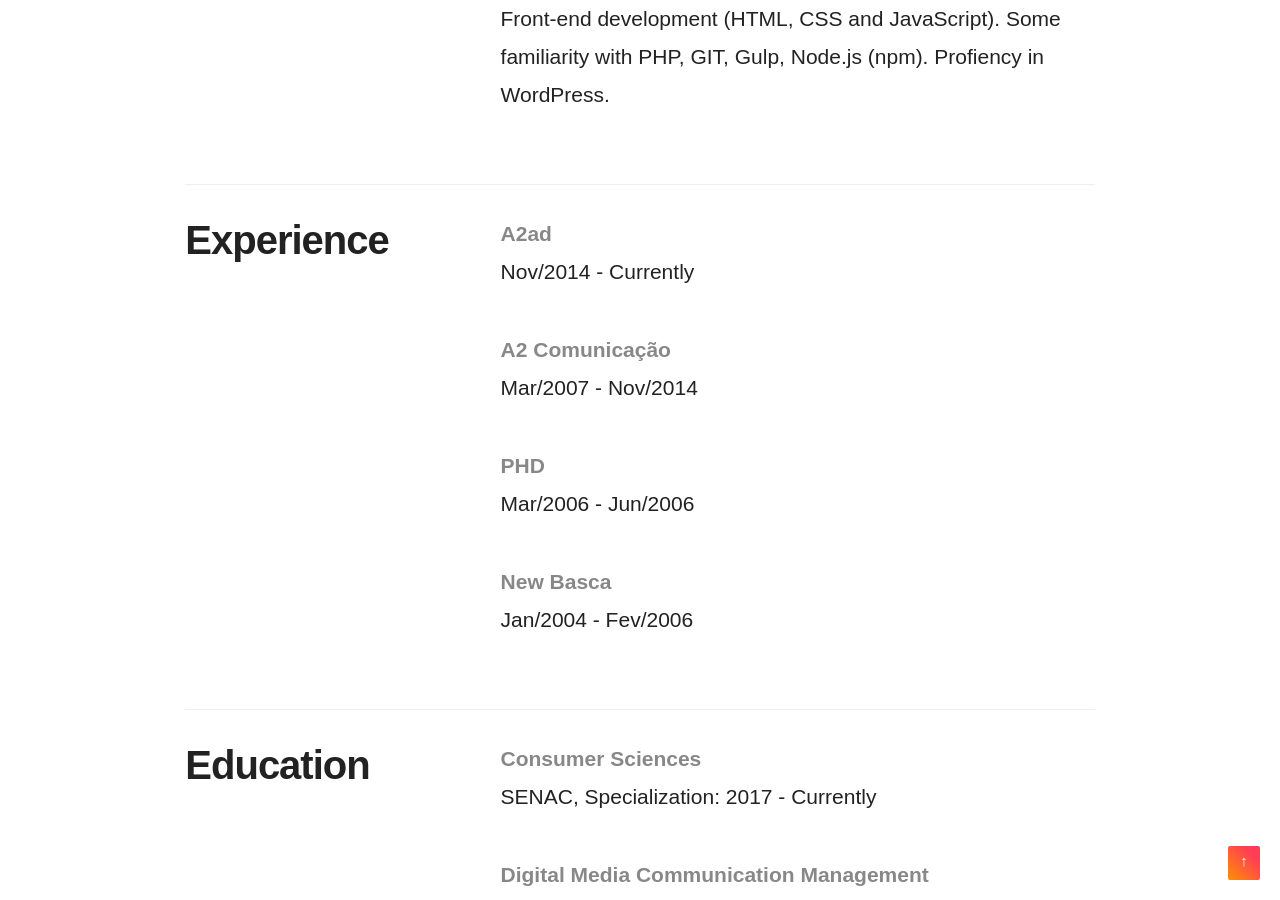
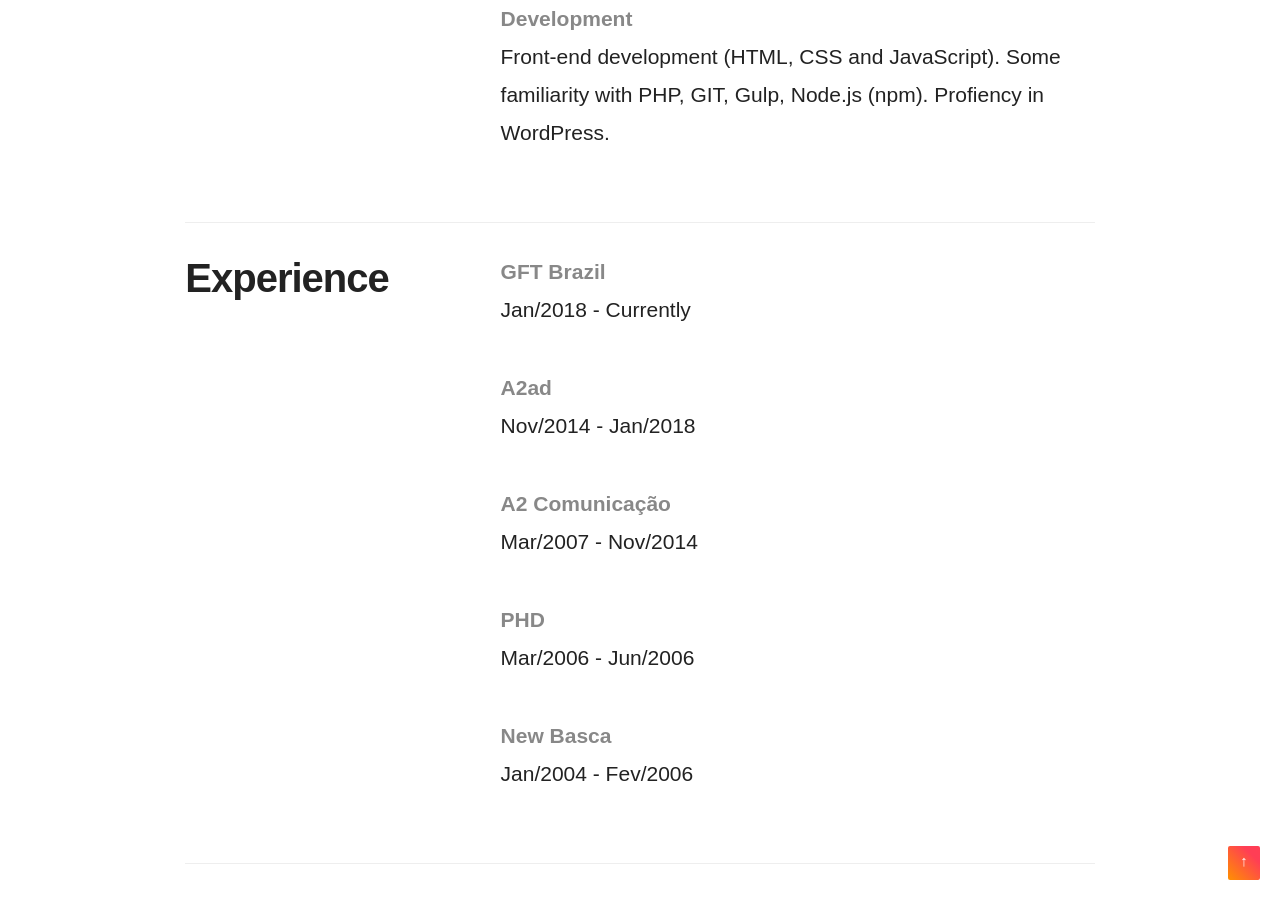
Before and after one commit to drigoteixeira/drigoteixeira.github.io, a Jekyll site: the page built from about/index.html, in a window 1280 px wide and 900 px high, scrolled down 1857 px. Built offline with Jekyll 4.4.1, drawn with Linux system fonts in a browser that asks for light colours; nearby versions of some CDN libraries; some of the changed text lies outside the part shown.

Commit message:
Update about page

```diff
--- a/about/index.html
+++ b/about/index.html
@@ -20,11 +20,11 @@
 					<img src="/img/rodrigo-teixeira.jpg" alt="Rodrigo" class="responsive">
 				</div>
 				<div class="eight columns">
-					<p>I'm Rodrigo Teixeira, Digital Designer living in São Paulo. Currently working at <a href="http://www.a2ad.com.br">A2ad</a> as Lead Designer. </p>
+					<p>I'm Rodrigo Teixeira, Digital Designer living in São Paulo. Currently working at <a href="https://www.gft.com/br/pt/index/">GFT Brazil</a> as UX Designer.</p>
 
 					<p>I have over ten years of hands-on experience in designing digital products and services, ensuring high-quality and exercising diplomatic client and team management skills. </p>
 
-					<p>Although I consider myself a designer foremost, heading UX discipline, I do a bit of everything that goes into a digital product, from defining product goals and features to copy-writing to front-end development. View more about <a href="/process/">my process</a></p>
+					<p>Although I consider myself a designer foremost, heading UX discipline, I do a bit of everything that goes into a digital product, from defining product goals and features to copy-writing to front-end development. View more about <a href="/process/">my process</a>.</p>
 
 				</div>
 			</div>
@@ -56,7 +56,7 @@
 				</div>
 				<div class="eight columns">
 
-			<dl>
+				<dl>
 					<dt>Research &amp; Documentation</dt>
 					<dd>Desk Research, UX Canvas, Empathy Map, Personas, Task Flows, Consumer Journeys, Wireframes and Sitemaps.</dd>
 				</dl>
@@ -82,8 +82,13 @@
 				<div class="eight columns">
 
 				<dl>
+					<dt>GFT Brazil</dt>
+					<dd>Jan/2018 - Currently</dd>
+				</dl>
+
+				<dl>
 					<dt>A2ad</dt>
-					<dd>Nov/2014 - Currently</dd>
+					<dd>Nov/2014 - Jan/2018</dd>
 				</dl>
 
 				<dl>
@@ -113,11 +118,6 @@
 				<div class="eight columns">
 
 				<dl>
-					<dt>Consumer Sciences</dt>
-					<dd>SENAC, Specialization: 2017 - Currently</dd>
-				</dl>
-
-				<dl>
 					<dt>Digital Media Communication Management 	</dt>
 					<dd>SENAC, Specialization: 2014 - 2015</dd>
 				</dl>
```
